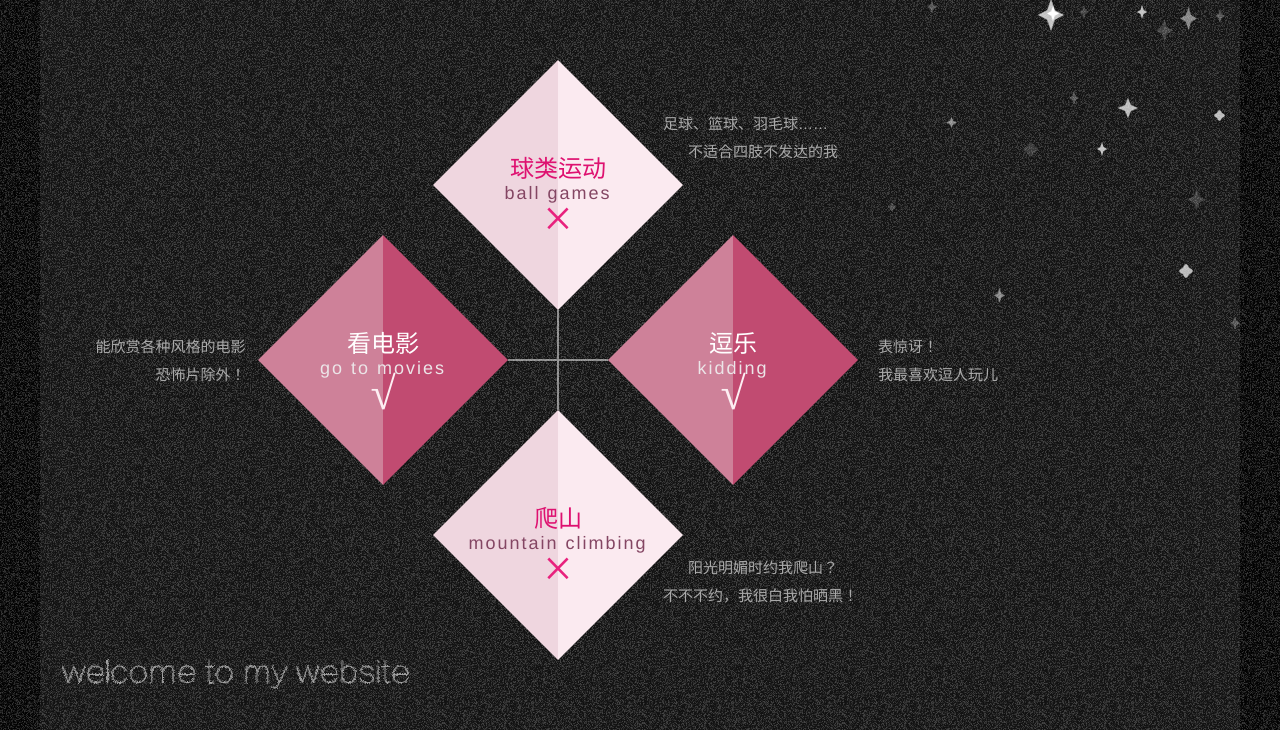
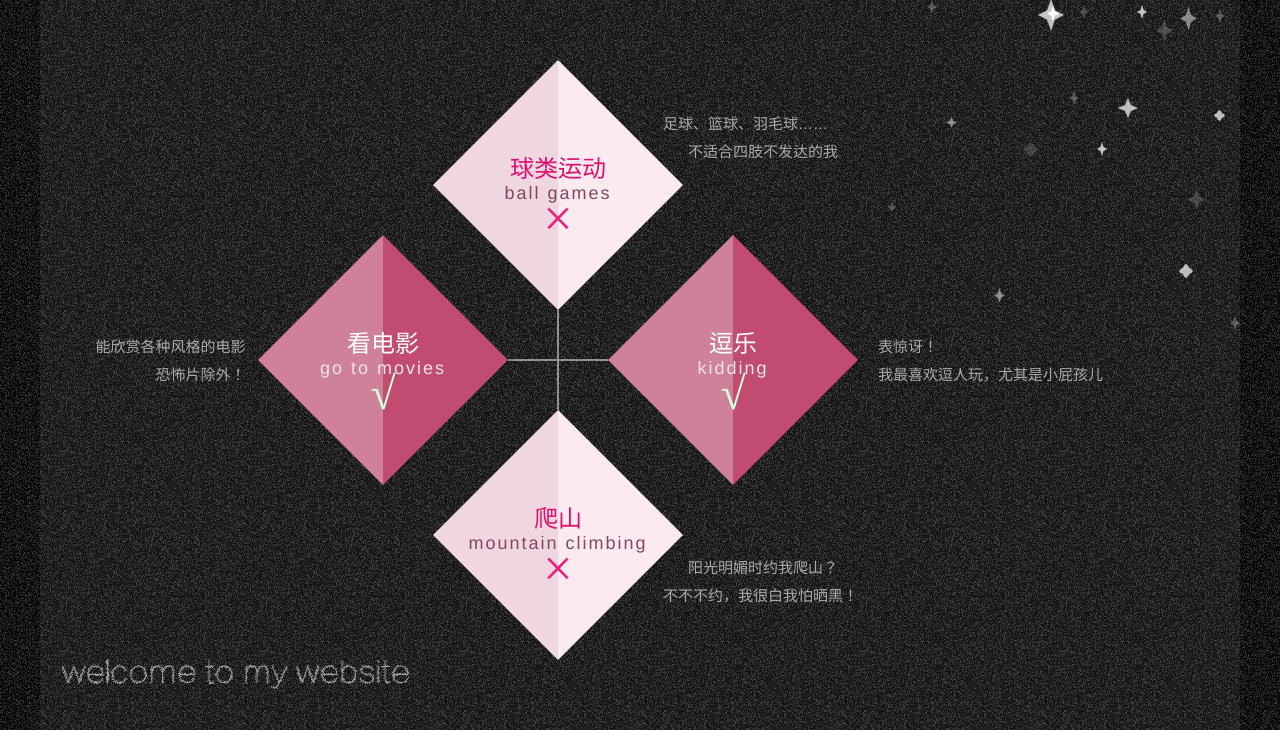
Before and after one commit to selinaJiang/theFirstRepository, a plain HTML site: page hobby.html in a window 1280 px wide. Shown: the part 70-800 px from the top of the page. Drawn offline with Linux system fonts and the light colour scheme.

Commit message:
adjust the style of hobby
little changes of text and color

```diff
--- a/css/hobby.css
+++ b/css/hobby.css
@@ -146,7 +146,7 @@
 }
 .square-icon.right {
 	font-size: 46px;
-	color: #FDEFF3;
+	color: #D0FFDE;
 }
 .square-label {
 	position: relative;
--- a/hobby.html
+++ b/hobby.html
@@ -35,7 +35,7 @@
 					<div class="right square square3 transfered">
 						<span class="square-icon right unvisible">&radic;</span>
 						<p class="square-label unvisible">逗乐<br><span class="en">kidding</span></p>
-						<p class="square-para fold">表惊讶！<br>我最喜欢逗人玩儿</p>
+						<p class="square-para fold">表惊讶！<br>我最喜欢逗人玩，尤其是小屁孩儿</p>
 					</div>
 				</div>
 				<div class="square square4 transfered">
```
